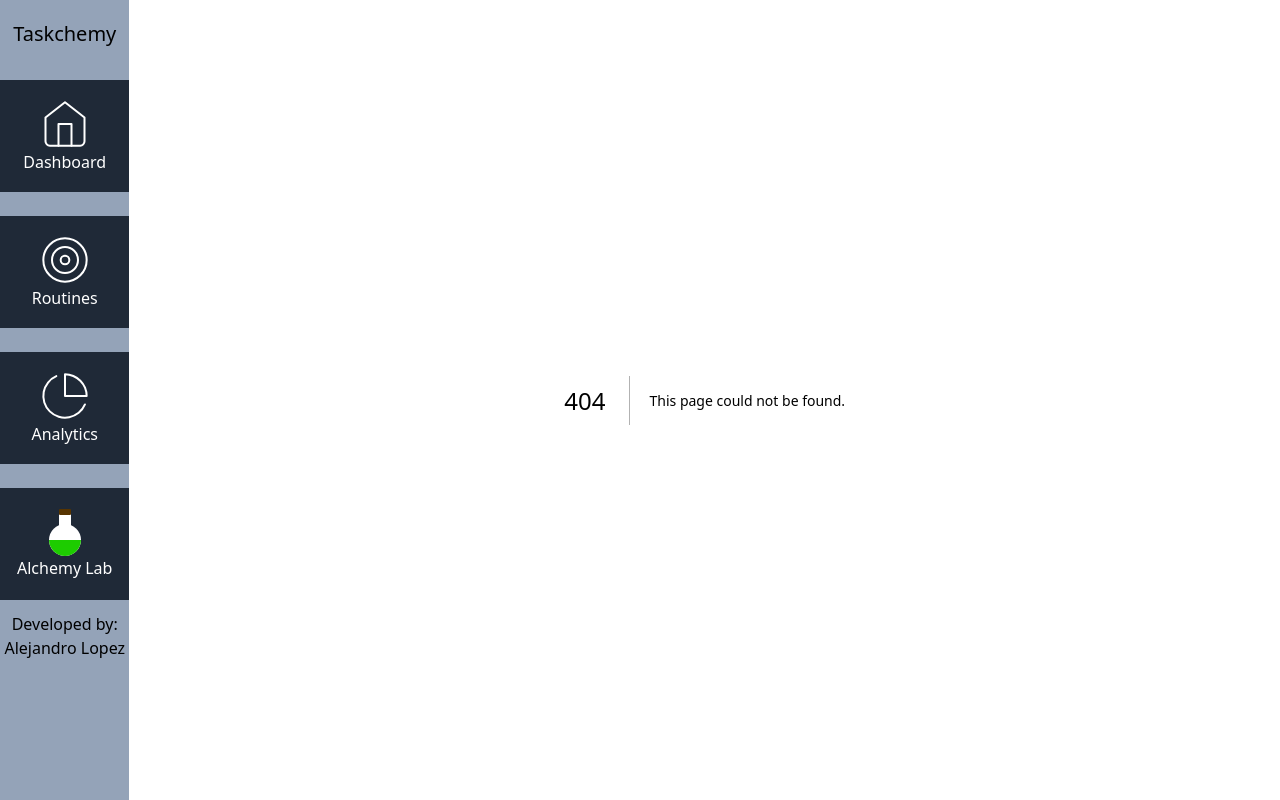
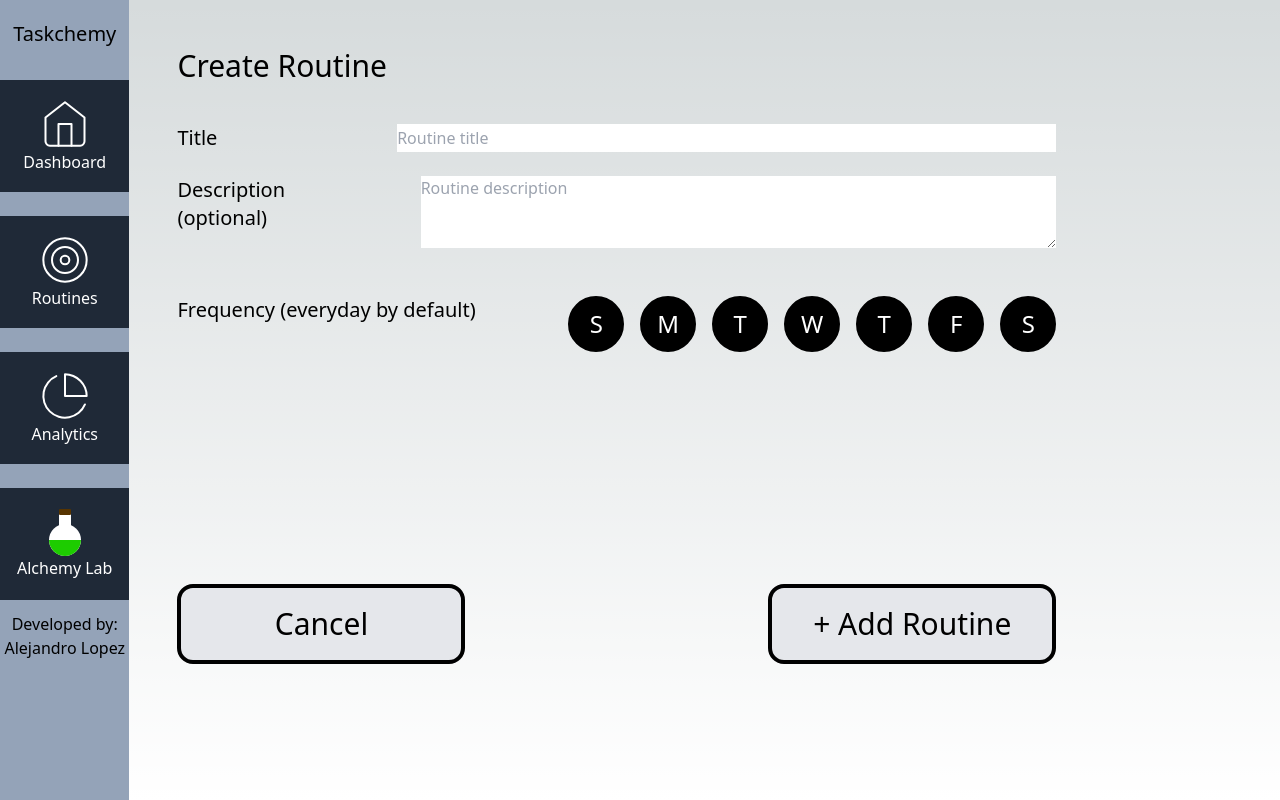
Before and after one commit to AlejandroALopez/taskchemy, a Next.js app: page /routines/create in a window 1280 px wide. Before the commit this address had no page. Built offline with nearby package versions, Linux system fonts and the light colour scheme.

Commit message:
get and create routines working

```diff
--- /dev/null
+++ b/actions/routineActions.ts
@@ -0,0 +1,15 @@
+import { MongoClient } from "mongodb";
+
+export async function getRoutinesHandler() {
+  const client = await MongoClient.connect(
+    process.env.MONGO_URL || ''
+  );
+
+  const db = client.db();
+  const routinesCollection = db.collection("routines");
+
+  const routines = await routinesCollection.find().toArray();
+
+  client.close();
+  return routines;
+}
--- a/components/routines/RoutineItem.tsx
+++ b/components/routines/RoutineItem.tsx
@@ -1,7 +1,8 @@
 import { Routine } from "../../types/RoutineTypes";
+import { DAYS_OF_WEEK } from '../../utils/constants';
 
 function RoutineItem(props: Routine) {
-  const days = ["S", "M", "T", "W", "T", "F", "S"];
+  const DAYS = ["S", "M", "T", "W", "T", "F", "S"];
 
   return (
     <li className={"flex flex-row w-10/12 mb-10"}>
@@ -21,7 +22,7 @@ function RoutineItem(props: Routine) {
                 }`}
               >
                 <p className={"text-lg text-center text-white"}>
-                  {days[index]}
+                  {DAYS_OF_WEEK[index]}
                 </p>
               </div>
             ))}
--- a/components/routines/RoutineList.tsx
+++ b/components/routines/RoutineList.tsx
@@ -22,6 +22,7 @@ function RoutineList(props: RoutineProps) {
           <p className={"text-2xl"}>+</p>
         </button>
       </div>
+      {props.routines.length > 0 ? (
         <ul
           className={
             "list-none w-10/12 m-0 p-0 overflow-scroll overflow-x-hidden max-h-full"
@@ -38,6 +39,13 @@ function RoutineList(props: RoutineProps) {
             />
           ))}
         </ul>
+      ) : (
+        <div>
+          <p className={"text-lg"}>
+            No routines on display. Press the button above to create a routine!
+          </p>
+        </div>
+      )}
     </div>
   );
 }
--- a/components/tasks/TaskList.tsx
+++ b/components/tasks/TaskList.tsx
@@ -26,6 +26,7 @@ function TaskList(props: TaskProps) {
           <p className={"text-2xl"}>+</p>
         </button>
       </div>
+      {props.tasks.length > 0 ? (
         <ul
           className={
             "list-none w-5/12 m-0 p-0 max-h-80 overflow-scroll overflow-x-hidden"
@@ -43,6 +44,13 @@ function TaskList(props: TaskProps) {
             />
           ))}
         </ul>
+      ) : (
+        <div>
+          <p className={"text-lg"}>
+            No active tasks today.
+          </p>
+        </div>
+      )}
       <button
         onClick={allTasksHandler}
         className={
--- /dev/null
+++ b/pages/api/new-routine.ts
@@ -0,0 +1,26 @@
+import { MongoClient } from "mongodb";
+import type { NextApiRequest, NextApiResponse } from "next";
+
+type Data = {
+  message: string;
+};
+
+// Add a routine to the database
+async function createRoutine(req: NextApiRequest, res: NextApiResponse<Data>) {
+  if (req.method === "POST") {
+    const data = req.body;
+
+    const client = await MongoClient.connect(process.env.MONGO_URL || "");
+
+    const db = client.db();
+    const routinesCollection = db.collection("routines");
+
+    const result = await routinesCollection.insertOne(data);
+
+    client.close();
+
+    res.status(201).json({ message: "Routine created successfully!" });
+  }
+}
+
+export default createRoutine;
--- a/pages/api/new-task.ts
+++ b/pages/api/new-task.ts
@@ -10,9 +10,7 @@ async function createTask(req: NextApiRequest, res: NextApiResponse<Data>) {
   if (req.method === "POST") {
     const data = req.body;
 
-    const client = await MongoClient.connect(
-      process.env.MONGO_URL || ''
-    );
+    const client = await MongoClient.connect(process.env.MONGO_URL || "");
 
     const db = client.db();
     const tasksCollection = db.collection("tasks");
--- a/pages/index.tsx
+++ b/pages/index.tsx
@@ -3,7 +3,6 @@ import { Fragment } from "react";
 import { Inter } from "next/font/google";
 import { Task } from "../types/TaskTypes";
 import { getTasksHandler } from "../actions/taskActions";
-import taskData from "../testData/TaskData";
 import TaskList from "../components/tasks/TaskList";
 
 const inter = Inter({ subsets: ["latin"] });
--- /dev/null
+++ b/pages/routines/create/index.tsx
@@ -0,0 +1,124 @@
+import Head from "next/head";
+import { useState, Fragment } from "react";
+import { useRouter } from "next/router";
+import { DAYS_OF_WEEK } from "../../../utils/constants";
+
+function RoutineCreate() {
+  const router = useRouter();
+  const [title, setTitle] = useState("");
+  const [description, setDescription] = useState("");
+  const [frequency, setFrequency] = useState(new Array(7).fill(true));
+
+  function cancelHandler() {
+    router.push("/routines"); // back to routines page
+  }
+
+  // action for creating a routine
+  async function createRoutineHandler(enteredRoutineData: any) {
+    const response = await fetch("/api/new-routine", {
+      method: "POST",
+      body: JSON.stringify(enteredRoutineData),
+      headers: {
+        "Content-Type": "application/json",
+      },
+    });
+
+    const data = await response.json();
+
+    router.replace("/routines");
+  }
+
+  function submitHandler(event: any) {
+    event.preventDefault();
+
+    const routineData = {
+      title: title,
+      description: description,
+      frequency: frequency,
+      daysFollowed: 0,
+    };
+
+    createRoutineHandler(routineData);
+  }
+
+  function handleFrequencyChange(index: number) {
+    let newArr = [...frequency];
+    newArr[index] = !newArr[index];
+    setFrequency(newArr);
+  }
+
+  return (
+    <main className={"flex min-h-screen flex-col p-12"}>
+      <Fragment>
+        <Head>
+          <title>Create Routine</title>
+          <meta name="description" content="Create a new routine!" />
+        </Head>
+        <div className={"flex flex-col w-10/12"}>
+          <p className={"text-3xl mb-10"}>Create Routine</p>
+          <div className={"flex flex-row mb-6 justify-between"}>
+            <p className={"text-xl mr-12"}>Title</p>
+            <input
+              onChange={(event: any) => setTitle(event.target.value)}
+              value={title}
+              className={"w-9/12"}
+              placeholder="Routine title"
+            />
+          </div>
+          <div className={"flex flex-row mb-6 justify-between"}>
+            <p className={"text-xl mr-12"}>Description (optional)</p>
+            <textarea
+              className={"w-9/12"}
+              placeholder="Routine description"
+              rows={3}
+              value={description}
+              onChange={(event: any) => setDescription(event.target.value)}
+            />
+          </div>
+          <div className={"flex flex-row my-6 justify-between"}>
+            <p className={"text-xl mr-12"}>Frequency (everyday by default)</p>
+            <div className={"flex flex-row"}>
+              {[...Array(7)].map((value: undefined, index: number) => (
+                <button
+                  key={index}
+                  className={`flex items-center justify-center h-14 w-14 ml-4 rounded-full border-2 border-black ${
+                    frequency[index] ? "bg-black" : "bg-white"
+                  }`}
+                  onClick={() => handleFrequencyChange(index)}
+                >
+                  <p
+                    className={`text-2xl ${
+                      frequency[index] ? "text-white" : "text-black"
+                    }`}
+                  >
+                    {DAYS_OF_WEEK[index]}
+                  </p>
+                </button>
+              ))}
+            </div>
+          </div>
+          <div className={"flex flex-row justify-between mt-52"}>
+            <button
+              className={
+                "w-72 h-20 bg-gray-200 border-4 border-black rounded-2xl"
+              }
+              onClick={cancelHandler}
+            >
+              <p className={"text-3xl"}>Cancel</p>
+            </button>
+            <button
+              className={
+                "w-72 h-20 bg-gray-200 border-4 border-black rounded-2xl"
+              }
+              onClick={submitHandler}
+            >
+              <p className={"text-3xl"}>+ Add Routine</p>
+            </button>
+          </div>
+        </div>
+      </Fragment>
+    </main>
+  );
+}
+
+export default RoutineCreate;
--- a/pages/routines/index.tsx
+++ b/pages/routines/index.tsx
@@ -1,7 +1,7 @@
 import Head from "next/head";
 import { Fragment } from "react";
 import { Routine } from "../../types/RoutineTypes";
-import routineData from "../../testData/RoutineData";
+import { getRoutinesHandler } from "../../actions/routineActions";
 import RoutineList from "../../components/routines/RoutineList";
 
 function Routines(props: any) {
@@ -24,16 +24,16 @@ function Routines(props: any) {
 }
 
 export async function getStaticProps() {
-  const routines = routineData;
+  const routines = await getRoutinesHandler();
 
   return {
     props: {
-      routines: routines.map((routine: Routine) => ({
-        id: routine.id,
+      routines: routines.map((routine: any) => ({
+        id: routine._id.toString(),
         title: routine.title,
         description: routine.description,
         frequency: routine.frequency,
-        daysFollowed: routine.daysFollowed
+        daysFollowed: routine.daysFollowed,
       })),
     },
     revalidate: 1,
--- a/pages/tasks/create/index.tsx
+++ b/pages/tasks/create/index.tsx
@@ -27,7 +27,6 @@ function TaskCreate() {
     });
 
     const data = await response.json();
-    console.log(data);
 
     router.replace("/");
   }
@@ -56,7 +55,7 @@ function TaskCreate() {
         <div className={"flex flex-col w-10/12"}>
           <p className={"text-3xl mb-10"}>Create Task</p>
           <div className={"flex flex-row mb-6 justify-between"}>
-            <p className={"text-xl mr-12"}>Task</p>
+            <p className={"text-xl mr-12"}>Title</p>
             <input
               onChange={(event: any) => setTitle(event.target.value)}
               value={title}
--- /dev/null
+++ b/utils/constants.tsx
@@ -0,0 +1 @@
+export const DAYS_OF_WEEK: string[] = ["S", "M", "T", "W", "T", "F", "S"];
```
Lines whose indentation alone changed are shown as unchanged.
